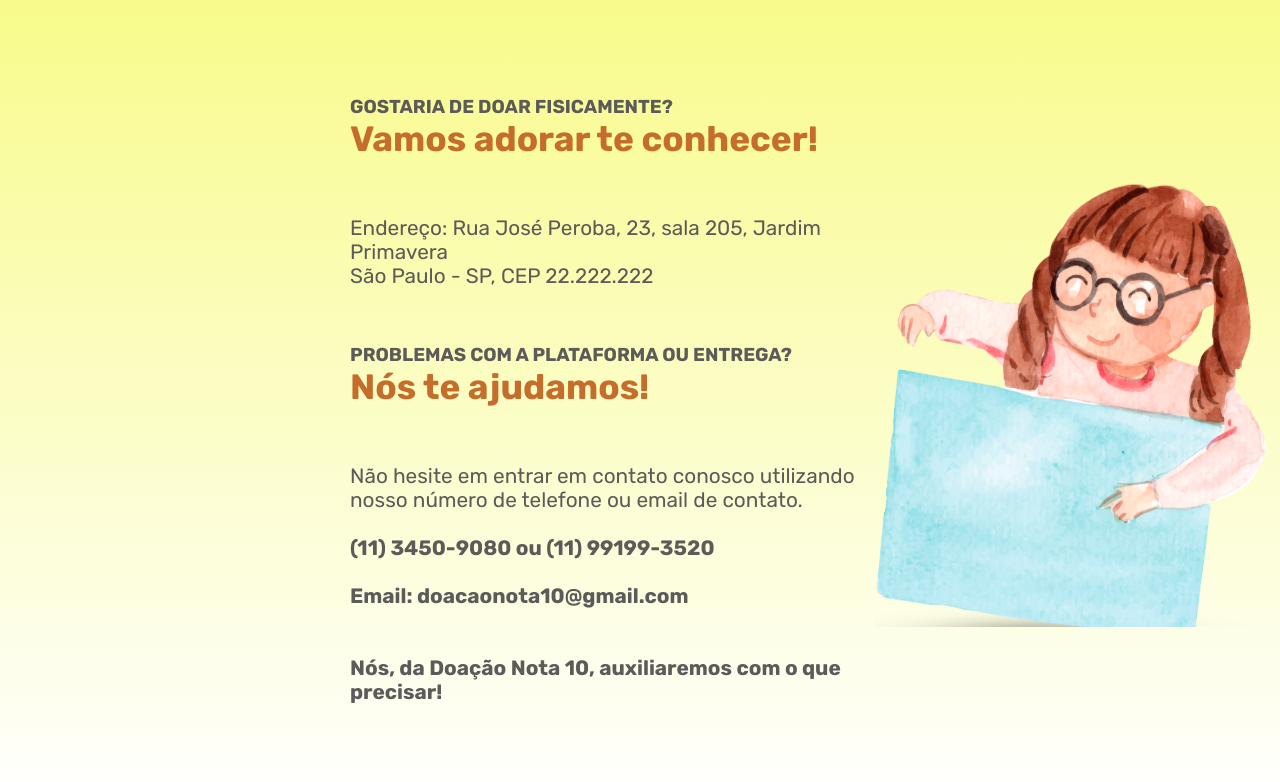
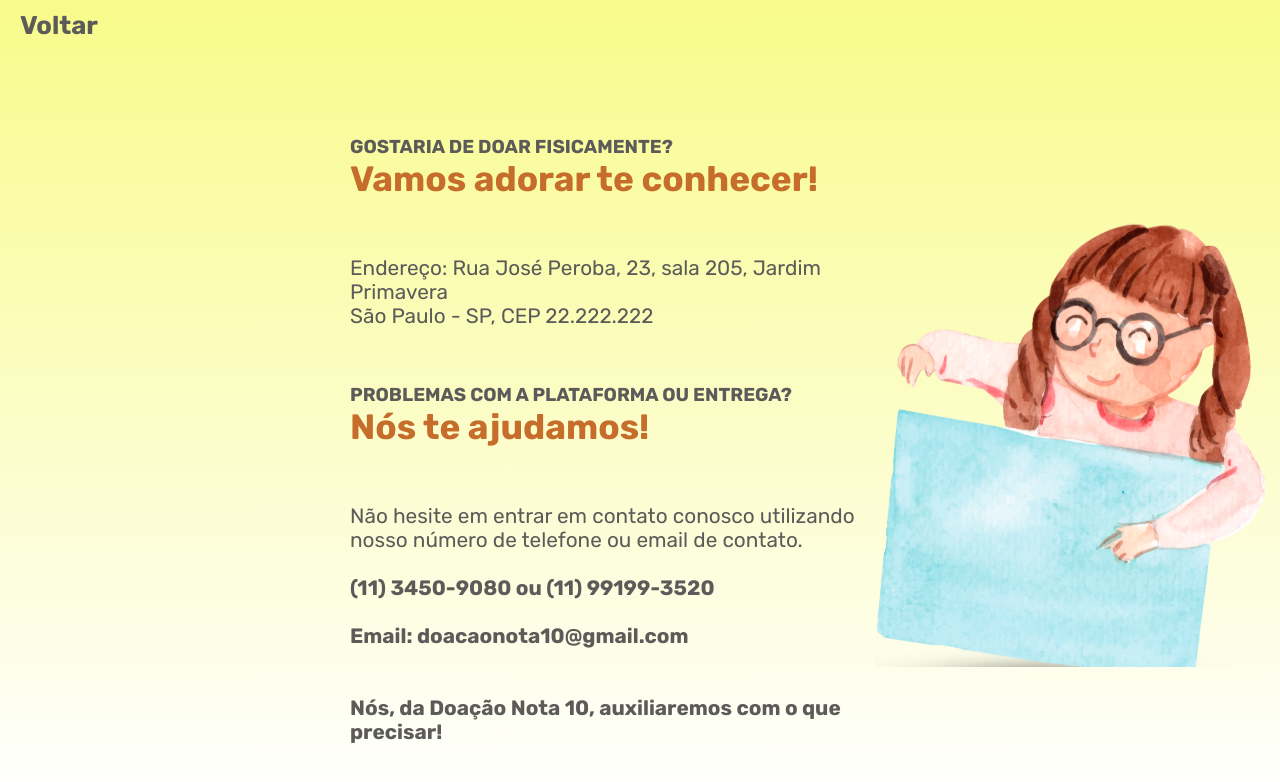
Before and after one commit to piagja/formacao-fcamara, a React (Create React App) app: page /contato in a window 1280 px wide. Shown: the top 782 px of the page. Built offline with nearby package versions, Linux system fonts and the light colour scheme.

Commit message:
Trocou titulo, adicionou Voltar no componente Contato, arrumou pequenos estilos no CSS do Header, adicionou rota da para Contato da Dashboard

```diff
--- a/public/index.html
+++ b/public/index.html
@@ -1,5 +1,5 @@
 <!DOCTYPE html>
-<html lang="en">
+<html lang="pt-br">
   <head>
     <meta charset="utf-8" />
     <link rel="icon" href="%PUBLIC_URL%/favicon.ico" />
@@ -24,7 +24,7 @@
       work correctly both with client-side routing and a non-root public URL.
       Learn how to configure a non-root public URL by running `npm run build`.
     -->
-    <title>React App</title>
+    <title>Doação Nota 10</title>
   </head>
   <body>
     <noscript>You need to enable JavaScript to run this app.</noscript>
--- a/src/components/Contato/Contato.css
+++ b/src/components/Contato/Contato.css
@@ -2,6 +2,15 @@
     height: 100vh;
     width: 100%;
     background: linear-gradient( #F8FB8A, white);
+}
+
+.contato-voltar {
+  display: flex;
+  align-items: center;
+  font-size: 1.6rem;
+  padding: 10px 0 0 20px;
+  color:#5C5B59;
+  font-weight: bold;
 }
 
 .contato-pagina{
--- a/src/components/Contato/Contato.js
+++ b/src/components/Contato/Contato.js
@@ -1,13 +1,18 @@
 import React from 'react'
 import Menina from '../../assets/img/menina-papel.svg'
+
+import { FiArrowLeft } from 'react-icons/fi'
+import { Link } from 'react-router-dom'
 import './Contato.css'
 
 export default function Contato () {
   return (
     <div className='container-contato'>
+      <div className='contato-voltar'>
+        <span><Link to='/dashboard'>Voltar</Link></span>
+      </div>
 
       <div className='contato-pagina'>
-
         <div className='contato-textos'>
 
           <div className='pergunta-resposta'>
--- a/src/components/Dashboard/Dashboard.js
+++ b/src/components/Dashboard/Dashboard.js
@@ -31,7 +31,7 @@
           <div className='dashboard-buttons-area'>
             <Link to='/' className='dashboard-buttons-link'>Home</Link>
             <Link to='/cadastro' className='dashboard-buttons-link'>Cadastre</Link>
-            <Link>Contato</Link>
+            <Link to='/contato'>Contato</Link>
           </div>
         </div>
 
--- a/src/components/Header/Header.css
+++ b/src/components/Header/Header.css
@@ -13,6 +13,7 @@
   justify-content: space-around;
   flex-wrap: wrap;
   height: 90%;
+  padding-bottom: 70px;
   width: 100%;
   background: var(--gradient-light_green);
 }
@@ -106,6 +107,7 @@
     display: flex;
     flex-direction: column-reverse;
     height: 100%;
+    padding-bottom: 10px;
   }
 
   .logo {
```
